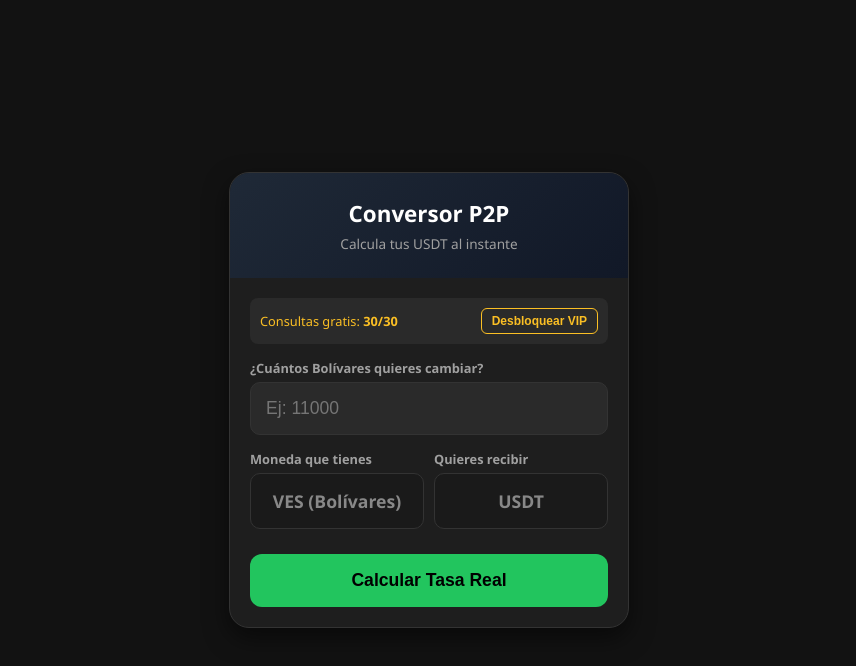
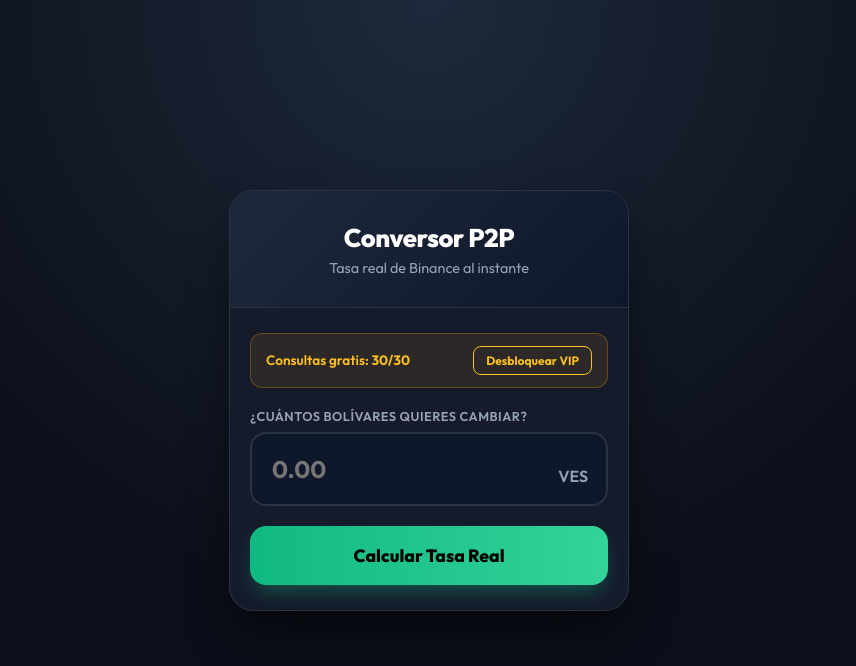
Before and after one commit to hehf24-debug/ConversorP2P, a plain HTML site: page index.html in a window 1280 px wide. Shown: the whole page, without its empty margins (211-1067 px from the left). Drawn offline with Linux system fonts and the light colour scheme.

Commit message:
Actualizar index.html

```diff
--- a/index.html
+++ b/index.html
@@ -4,51 +4,171 @@
     <meta charset="UTF-8">
     <meta name="viewport" content="width=device-width, initial-scale=1.0, viewport-fit=cover">
     <title>Conversor P2P — Cambia fácil</title>
-    <meta name="theme-color" content="#1a1a1a">
+    <meta name="theme-color" content="#0b0f19">
+    <link rel="preconnect" href="https://fonts.googleapis.com">
+    <link rel="preconnect" href="https://fonts.gstatic.com" crossorigin>
+    <link href="https://fonts.googleapis.com/css2?family=Outfit:wght@300;400;600;700;800&display=swap" rel="stylesheet">
     <style>
-        :root { --bg: #121212; --card: #1e1e1e; --accent: #22c55e; --text: #e0e0e0; --muted: #a0a0a0; --border: #333; --warn: #ef4444; }
-        * { box-sizing: border-box; margin: 0; padding: 0; -webkit-tap-highlight-color: transparent;}
-        body { font-family: 'Segoe UI', Roboto, sans-serif; background-color: var(--bg); color: var(--text); display: flex; justify-content: center; align-items: center; min-height: 100vh; padding: 15px; }
-        .app-container { width: 100%; max-width: 400px; background-color: var(--card); border-radius: 20px; box-shadow: 0 10px 25px rgba(0,0,0,0.5); overflow: hidden; border: 1px solid var(--border); }
+        :root {
+            --bg: #0b0f19;
+            --card: #151b2b;
+            --accent: #10b981;
+            --accent-hover: #059669;
+            --text: #f8fafc;
+            --muted: #94a3b8;
+            --border: #2a3441;
+            --warn: #ef4444;
+        }
+        * { box-sizing: border-box; margin: 0; padding: 0; -webkit-tap-highlight-color: transparent; font-family: 'Outfit', sans-serif;}
+        body {
+            background-color: var(--bg);
+            color: var(--text);
+            display: flex;
+            justify-content: center;
+            align-items: center;
+            min-height: 100vh;
+            padding: 15px;
+            background-image: radial-gradient(circle at top, #1e293b 0%, #0b0f19 60%);
+        }
 
-        /* ESTILOS DEL PANEL DE ADMIN */
-        .admin-panel { background-color: #1e1b4b; border: 2px solid #8b5cf6; border-radius: 15px; padding: 15px; margin-bottom: 20px; display: none; text-align: center; }
-        .admin-panel h3 { color: #a78bfa; margin-bottom: 5px; font-size: 1rem; }
-        .admin-panel p { color: white; font-size: 1.2rem; font-weight: bold; }
+        .app-container {
+            width: 100%;
+            max-width: 400px;
+            background-color: var(--card);
+            border-radius: 24px;
+            box-shadow: 0 25px 50px -12px rgba(0,0,0,0.7);
+            overflow: hidden;
+            border: 1px solid var(--border);
+            position: relative;
+        }
+
+        /* Panel Admin */
+        .admin-panel { background-color: #1e1b4b; border-bottom: 2px solid #8b5cf6; padding: 12px; display: none; text-align: center; }
+        .admin-panel h3 { color: #a78bfa; margin-bottom: 5px; font-size: 0.9rem; font-weight: 700;}
+        .admin-panel p { color: white; font-size: 1.1rem; font-weight: 800; }
         .admin-panel small { color: #9ca3af; font-size: 0.7rem; }
 
-        .header { background: linear-gradient(135deg, #1f2937, #111827); padding: 25px 20px; text-align: center; }
-        .header h1 { font-size: 1.4rem; margin-bottom: 5px; color: white; }
-        .header p { font-size: 0.85rem; color: var(--muted); }
-        .content { padding: 20px; }
-        .input-group { margin-bottom: 15px; }
-        .input-group label { display: block; font-size: 0.8rem; color: var(--muted); margin-bottom: 5px; font-weight: 600; }
-        .input-group input { width: 100%; padding: 15px; border-radius: 10px; border: 1px solid var(--border); background-color: #2a2a2a; color: white; font-size: 1.1rem; outline: none; transition: border-color 0.2s; }
+        .header {
+            background: linear-gradient(135deg, #1e293b, #0f172a);
+            padding: 30px 20px;
+            text-align: center;
+            border-bottom: 1px solid var(--border);
+        }
+        .header h1 { font-size: 1.6rem; font-weight: 800; margin-bottom: 5px; color: white; letter-spacing: -0.5px;}
+        .header p { font-size: 0.9rem; color: var(--muted); font-weight: 400;}
+
+        .content { padding: 25px 20px; }
+
+        .limit-box {
+            background-color: rgba(245, 158, 11, 0.1);
+            border: 1px solid rgba(245, 158, 11, 0.3);
+            border-radius: 12px;
+            padding: 12px 15px;
+            display: flex;
+            justify-content: space-between;
+            align-items: center;
+            margin-bottom: 20px;
+        }
+        .limit-box span { font-size: 0.85rem; color: #fbbf24; font-weight: 600;}
+        .unlock-btn {
+            background: transparent;
+            border: 1px solid #fbbf24;
+            color: #fbbf24;
+            padding: 6px 12px;
+            border-radius: 8px;
+            font-size: 0.75rem;
+            font-weight: 700;
+            cursor: pointer;
+            transition: all 0.2s;
+        }
+        .unlock-btn:hover { background: #fbbf24; color: #000; }
+
+        .input-group { margin-bottom: 20px; position: relative;}
+        .input-group label { display: block; font-size: 0.8rem; color: var(--muted); margin-bottom: 8px; font-weight: 600; text-transform: uppercase; letter-spacing: 0.5px;}
+        .input-group input {
+            width: 100%;
+            padding: 20px;
+            border-radius: 16px;
+            border: 2px solid var(--border);
+            background-color: #0f172a;
+            color: white;
+            font-size: 1.5rem;
+            font-weight: 700;
+            outline: none;
+            transition: border-color 0.2s;
+        }
         .input-group input:focus { border-color: var(--accent); }
-        .row { display: flex; gap: 10px; margin-bottom: 15px; }
-        .row .input-group { flex: 1; margin-bottom: 0; }
-        .fixed-value { width: 100%; padding: 15px; border-radius: 10px; border: 1px solid var(--border); background-color: #1a1a1a; color: #888; font-size: 1.1rem; text-align: center; font-weight: bold; }
-        .btn-main { width: 100%; padding: 16px; border: none; border-radius: 12px; background-color: var(--accent); color: #000; font-size: 1.1rem; font-weight: bold; cursor: pointer; margin-top: 10px; transition: opacity 0.2s; }
-        .btn-main:disabled { opacity: 0.5; cursor: not-allowed; background-color: #555; color: #aaa; }
-        .limit-box { background-color: #2a2a2a; border-radius: 8px; padding: 10px; text-align: center; font-size: 0.8rem; color: #fbbf24; margin-bottom: 15px; display: flex; justify-content: space-between; align-items: center; }
-        .unlock-btn { background: transparent; border: 1px solid #fbbf24; color: #fbbf24; padding: 5px 10px; border-radius: 6px; font-size: 0.75rem; cursor: pointer; font-weight: bold;}
-        .result-card { margin-top: 20px; background-color: #0f172a; border-radius: 12px; padding: 20px; border: 1px solid #334155; display: none; }
-        .result-card h2 { font-size: 0.9rem; color: var(--muted); margin-bottom: 15px; text-transform: uppercase; }
-        .data-row { display: flex; justify-content: space-between; margin-bottom: 10px; font-size: 1rem; }
-        .data-row span:last-child { font-weight: 600; }
-        .total-row { border-top: 1px solid #334155; padding-top: 15px; margin-top: 15px; font-size: 1.2rem; font-weight: bold; color: var(--accent); }
-        .error-msg { color: var(--warn); font-size: 0.85rem; text-align: center; margin-top: 10px; display: none; }
-        .spinner { display: inline-block; width: 20px; height: 20px; border: 3px solid rgba(0,0,0,0.3); border-radius: 50%; border-top-color: #000; animation: spin 1s linear infinite; margin-right: 10px; vertical-align: middle; }
+
+        /* Badge de moneda dentro del input */
+        .currency-badge {
+            position: absolute;
+            right: 20px;
+            bottom: 20px;
+            font-size: 1rem;
+            color: var(--muted);
+            font-weight: 600;
+        }
+
+        .btn-main {
+            width: 100%;
+            padding: 18px;
+            border: none;
+            border-radius: 16px;
+            background: linear-gradient(90deg, var(--accent), #34d399);
+            color: #000;
+            font-size: 1.1rem;
+            font-weight: 800;
+            cursor: pointer;
+            transition: transform 0.1s, opacity 0.2s;
+            box-shadow: 0 10px 20px -5px rgba(16, 185, 129, 0.4);
+        }
+        .btn-main:active { transform: scale(0.98); }
+        .btn-main:disabled { opacity: 0.5; cursor: not-allowed; background: #555; color: #aaa; box-shadow: none;}
+
+        .result-card {
+            margin-top: 25px;
+            background: #0f172a;
+            border-radius: 16px;
+            padding: 25px;
+            border: 1px solid var(--border);
+            display: none;
+            animation: fadeIn 0.4s ease-out;
+        }
+        @keyframes fadeIn { from { opacity: 0; transform: translateY(10px); } to { opacity: 1; transform: translateY(0); } }
+
+        .result-card h2 { font-size: 0.75rem; color: var(--muted); margin-bottom: 15px; font-weight: 600; letter-spacing: 1px;}
+        .data-row { display: flex; justify-content: space-between; align-items: center; margin-bottom: 10px; font-size: 0.95rem; color: var(--muted);}
+        .data-row span:last-child { font-weight: 600; color: white;}
+
+        .total-row {
+            border-top: 1px solid var(--border);
+            padding-top: 15px;
+            margin-top: 15px;
+            display: flex;
+            flex-direction: column;
+            align-items: center;
+        }
+        .total-row span:first-child { font-size: 0.9rem; color: var(--muted); margin-bottom: 5px;}
+        .total-row span:last-child { font-size: 2.5rem; font-weight: 800; color: var(--accent); line-height: 1;}
+
+        .error-msg { color: var(--warn); font-size: 0.85rem; text-align: center; margin-top: 15px; display: none; font-weight: 600;}
+
+        .spinner { display: inline-block; width: 20px; height: 20px; border: 3px solid rgba(0,0,0,0.2); border-radius: 50%; border-top-color: #000; animation: spin 1s linear infinite; vertical-align: middle; }
         @keyframes spin { to { transform: rotate(360deg); } }
-        .modal-overlay { position: fixed; top: 0; left: 0; width: 100%; height: 100%; background: rgba(0,0,0,0.8); display: none; justify-content: center; align-items: center; padding: 20px; z-index: 1000; }
-        .modal-content { background: var(--card); border-radius: 15px; padding: 25px; width: 100%; max-width: 400px; border: 1px solid var(--border); text-align: center; }
-        .modal-content h3 { color: var(--accent); margin-bottom: 15px; }
-        .modal-content p { font-size: 0.9rem; color: var(--muted); margin-bottom: 15px; }
-        .payment-data { background: #2a2a2a; padding: 15px; border-radius: 10px; margin-bottom: 15px; text-align: left; font-size: 0.9rem; line-height: 1.6;}
-        .payment-data strong { color: white; }
-        .price-tag { color: var(--accent); font-size: 1.2rem; font-weight: bold; display: block; margin-bottom: 5px; }
-        .btn-whatsapp { display: block; width: 100%; padding: 15px; background-color: #25D366; color: white; text-decoration: none; border-radius: 10px; font-weight: bold; margin-bottom: 10px; }
-        .btn-close { background: transparent; border: none; color: var(--muted); cursor: pointer; font-size: 0.9rem; text-decoration: underline; }
+
+        /* Modal VIP */
+        .modal-overlay { position: fixed; top: 0; left: 0; width: 100%; height: 100%; background: rgba(0,0,0,0.85); backdrop-filter: blur(5px); display: none; justify-content: center; align-items: center; padding: 20px; z-index: 1000; }
+        .modal-content { background: var(--card); border-radius: 24px; padding: 30px 25px; width: 100%; max-width: 400px; border: 1px solid var(--border); text-align: center; box-shadow: 0 25px 50px -12px rgba(0,0,0,0.5);}
+        .modal-content h3 { color: white; font-size: 1.3rem; font-weight: 800; margin-bottom: 10px; }
+        .modal-content p { font-size: 0.9rem; color: var(--muted); margin-bottom: 20px; }
+
+        .payment-data { background: #0f172a; padding: 20px; border-radius: 16px; margin-bottom: 20px; text-align: left; font-size: 0.9rem; line-height: 1.8; border: 1px solid var(--border);}
+        .payment-data strong { color: white; font-weight: 700;}
+        .price-tag { color: var(--accent); font-size: 1.4rem; font-weight: 800; display: block; margin-bottom: 10px; text-align: center; background: rgba(16, 185, 129, 0.1); padding: 10px; border-radius: 10px;}
+
+        .btn-whatsapp { display: flex; justify-content: center; align-items: center; gap: 10px; width: 100%; padding: 16px; background-color: #25D366; color: white; text-decoration: none; border-radius: 14px; font-weight: 700; font-size: 1rem; margin-bottom: 15px; border: none; cursor: pointer;}
+        .btn-whatsapp:hover { background-color: #20b858; }
+        .btn-close { background: transparent; border: none; color: var(--muted); cursor: pointer; font-size: 0.9rem; text-decoration: underline; font-weight: 600;}
     </style>
 </head>
 <body>
@@ -63,57 +183,64 @@
 
     <div class="header">
         <h1>Conversor P2P</h1>
-        <p>Calcula tus USDT al instante</p>
+        <p>Tasa real de Binance al instante</p>
     </div>
+
     <div class="content">
         <div class="limit-box">
             <span id="limitText">Consultas gratis: 30/30</span>
             <button class="unlock-btn" id="unlockBtn">Desbloquear VIP</button>
         </div>
+
         <div class="input-group">
             <label>¿Cuántos Bolívares quieres cambiar?</label>
-            <input type="number" id="amountInput" placeholder="Ej: 11000" inputmode="decimal">
+            <input type="number" id="amountInput" placeholder="0.00" inputmode="decimal">
+            <span class="currency-badge">VES</span>
         </div>
-        <div class="row">
-            <div class="input-group">
-                <label>Moneda que tienes</label>
-                <div class="fixed-value">VES (Bolívares)</div>
-            </div>
-            <div class="input-group">
-                <label>Quieres recibir</label>
-                <div class="fixed-value">USDT</div>
-            </div>
-        </div>
+
         <button class="btn-main" id="calculateBtn">Calcular Tasa Real</button>
         <div id="errorMsg" class="error-msg"></div>
+
         <div class="result-card" id="resultCard">
-            <h2>Resultado de la operación</h2>
-            <div class="data-row"><span>Tasa de Referencia P2P:</span><span id="rateDisplay">-</span></div>
-            <div class="data-row total-row"><span>Recibes:</span><span id="netDisplay">-</span></div>
+            <h2>RESULTADO ESTIMADO</h2>
+            <div class="data-row"><span>Tasa de Referencia P2P</span><span id="rateDisplay">-</span></div>
+            <div class="data-row"><span>Comisión de red</span><span>0%</span></div>
+            <div class="total-row">
+                <span>Recibes</span>
+                <span id="netDisplay">0.00 USDT</span>
+            </div>
         </div>
     </div>
 </div>
 
 <div class="modal-overlay" id="paymentModal">
     <div class="modal-content">
-        <h3>Acceso VIP (Ilimitado)</h3>
+        <h3>Acceso VIP Ilimitado</h3>
+        <p>Desbloquea consultas ilimitadas y apoya el proyecto.</p>
+
         <div class="payment-data">
-            <span class="price-tag">Precio: 4$ (Tasa BCV) o 3 USDT</span>
-            <p style="margin-top: 10px; margin-bottom: 5px;"><strong>Pago Móvil:</strong></p>
-            <p style="margin-bottom: 10px;">
-                Teléfono: <b>04124166003</b><br>
-                C.I: <b>22.927.162</b><br>
-                <b>Bancos:</b><br>
-                • Venezuela (0102)<br>
-                • Banesco (0134)
-            </p>
-            <p style="margin-bottom: 5px;"><strong>Binance Pay:</strong></p>
-            <p>UID: <b>72597924</b></p>
+            <span class="price-tag">Precio: 4$ (BCV) o 3 USDT</span>
+            <p><strong>Pago Móvil:</strong><br>
+            Teléfono: <b>04124166003</b><br>
+            C.I: <b>22.927.162</b><br>
+            Bancos: <b>Venezuela (0102)</b> y <b>Banesco (0134)</b></p>
+
+            <p style="margin-top: 10px;"><strong>Binance Pay:</strong><br>
+            UID: <b>72597924</b></p>
         </div>
+
         <a href="https://wa.me/584124166003?text=Hola,%20quiero%20comprar%20el%20acceso%20VIP%20ilimitado%20para%20ConversorP2P.%20Aqu%C3%AD%20env%C3%ADo%20mi%20comprobante:" target="_blank" class="btn-whatsapp">
-            Enviar comprobante por WhatsApp
+            <svg width="20" height="20" viewBox="0 0 24 24" fill="currentColor"><path d="M17.472 14.382c-.297-.149-1.758-.867-2.03-.967-.273-.099-.471-.148-.67.15-.197.297-.767.966-.94 1.164-.173.199-.347.223-.644.075-.297-.15-1.255-.463-2.39-1.475-.883-.788-1.48-1.761-1.653-2.059-.173-.297-.018-.458.13-.606.134-.133.298-.347.446-.52.149-.174.198-.298.298-.497.099-.198.05-.371-.025-.52-.075-.149-.669-1.612-.916-2.207-.242-.579-.487-.5-.669-.51a12.8 12.8 0 0 0-.57-.01c-.198 0-.52.074-.792.372-.272.297-1.04 1.016-1.04 2.479 0 1.462 1.065 2.875 1.213 3.074.149.198 2.096 3.2 5.077 4.487.709.306 1.262.489 1.694.625.712.227 1.36.195 1.871.118.571-.085 1.758-.719 2.006-1.413.248-.694.248-1.289.173-1.413-.074-.124-.272-.198-.57-.347m-5.421 7.403h-.004a9.87 9.87 0 0 1-5.031-1.378l-.361-.214-3.741.982.998-3.648-.235-.374a9.86 9.86 0 0 1-1.51-5.26c.001-5.45 4.436-9.884 9.888-9.884 2.64 0 5.122 1.03 6.988 2.898a9.825 9.825 0 0 1 2.893 6.994c-.003 5.45-4.437 9.885-9.885 9.885m8.413-18.297A11.815 11.815 0 0 0 12.05 0C5.495 0 .16 5.335.157 11.892c0 2.096.547 4.142 1.588 5.945L.057 24l6.305-1.654a11.882 11.882 0 0 0 5.683 1.448h.005c6.554 0 11.89-5.335 11.893-11.893a11.821 11.821 0 0 0-3.48-8.413Z"/></svg>
+            Enviar comprobante
         </a>
-        <button class="btn-close" id="closeModalBtn">Cerrar</button>
+
+        <div style="margin-top: 15px;">
+            <button id="codeBtn" style="background: transparent; border: 1px solid var(--border); color: var(--text); padding: 12px; width: 100%; border-radius: 12px; font-weight: 600; cursor: pointer; transition: all 0.2s;">
+                Ya tengo mi código VIP
+            </button>
+        </div>
+
+        <button class="btn-close" id="closeModalBtn" style="margin-top: 20px;">Cerrar</button>
     </div>
 </div>
 
@@ -128,6 +255,7 @@
     const unlockBtn = document.getElementById('unlockBtn');
     const paymentModal = document.getElementById('paymentModal');
     const closeModalBtn = document.getElementById('closeModalBtn');
+    const codeBtn = document.getElementById('codeBtn');
 
     const MAX_FREE = 30;
     let queriesUsed = parseInt(localStorage.getItem('conversor_queries') || '0');
@@ -141,12 +269,9 @@
 
     const MI_PROXY = "https://conversor-proxy.hehf24.workers.dev";
 
-    // --- LÓGICA DEL PANEL DE ADMINISTRADOR ---
-    // Si la URL termina en ?admin=true, mostramos el panel
+    // Panel Admin
     if (window.location.search.includes('admin=true')) {
         document.getElementById('adminPanel').style.display = 'block';
-
-        // Consultamos las estadísticas al Worker
         fetch(MI_PROXY + "/stats")
             .then(res => res.json())
             .then(data => {
@@ -156,7 +281,6 @@
                 document.getElementById('adminCalls').textContent = "Error";
             });
     }
-    // -----------------------------------------
 
     function updateLimitUI() {
         if (isPremium) {
@@ -177,12 +301,6 @@
 
     unlockBtn.addEventListener('click', () => { paymentModal.style.display = 'flex'; });
     closeModalBtn.addEventListener('click', () => { paymentModal.style.display = 'none'; });
-
-    const modalContent = document.querySelector('.modal-content');
-    const codeBtn = document.createElement('button');
-    codeBtn.textContent = "Ya tengo mi código VIP";
-    codeBtn.style = "background: transparent; border: 1px solid var(--accent); color: var(--accent); padding: 10px; width: 100%; border-radius: 8px; margin-top: 10px; cursor: pointer;";
-    modalContent.insertBefore(codeBtn, closeModalBtn);
 
     codeBtn.addEventListener('click', async () => {
         const code = prompt("Ingresa tu código VIP:");
@@ -239,7 +357,7 @@
             const rate = data.rate;
             let grossUSDT = amount / rate;
 
-            rateDisplay.textContent = `1 USDT = ${rate.toFixed(2)} VES`;
+            rateDisplay.textContent = `${rate.toFixed(2)} VES`;
             netDisplay.textContent = `${grossUSDT.toFixed(2)} USDT`;
 
             resultCard.style.display = 'block';
```
